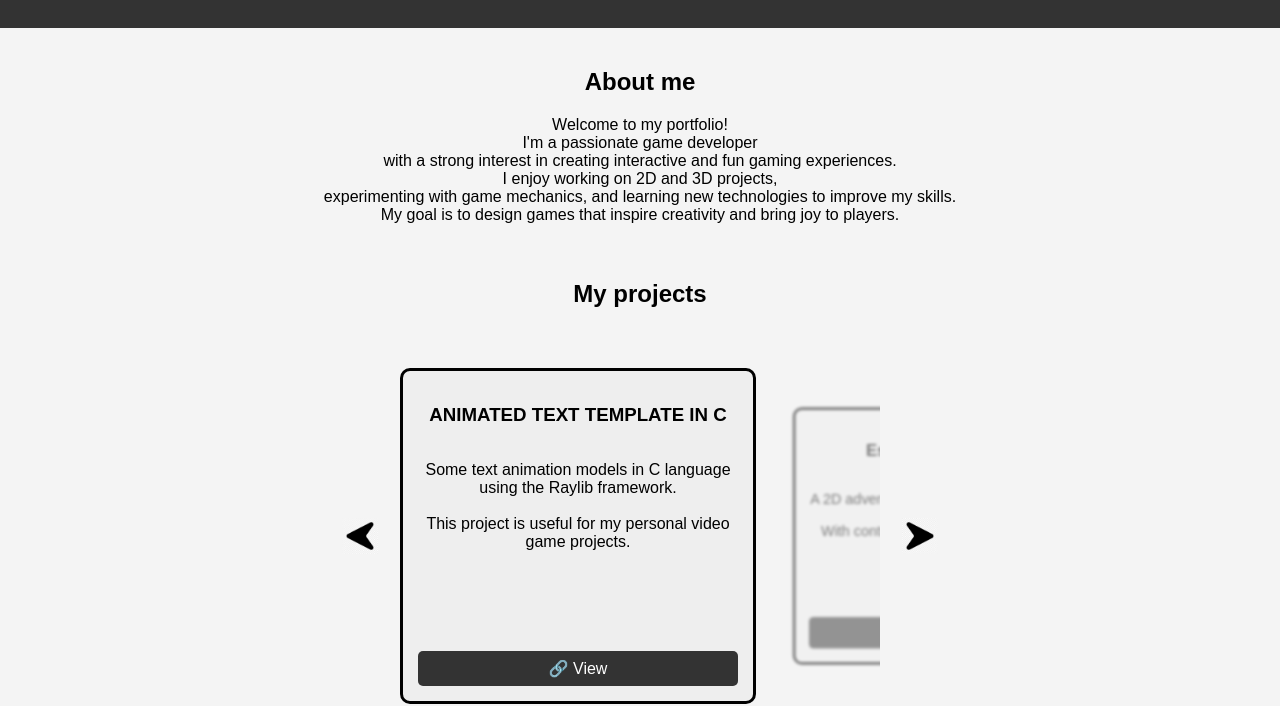
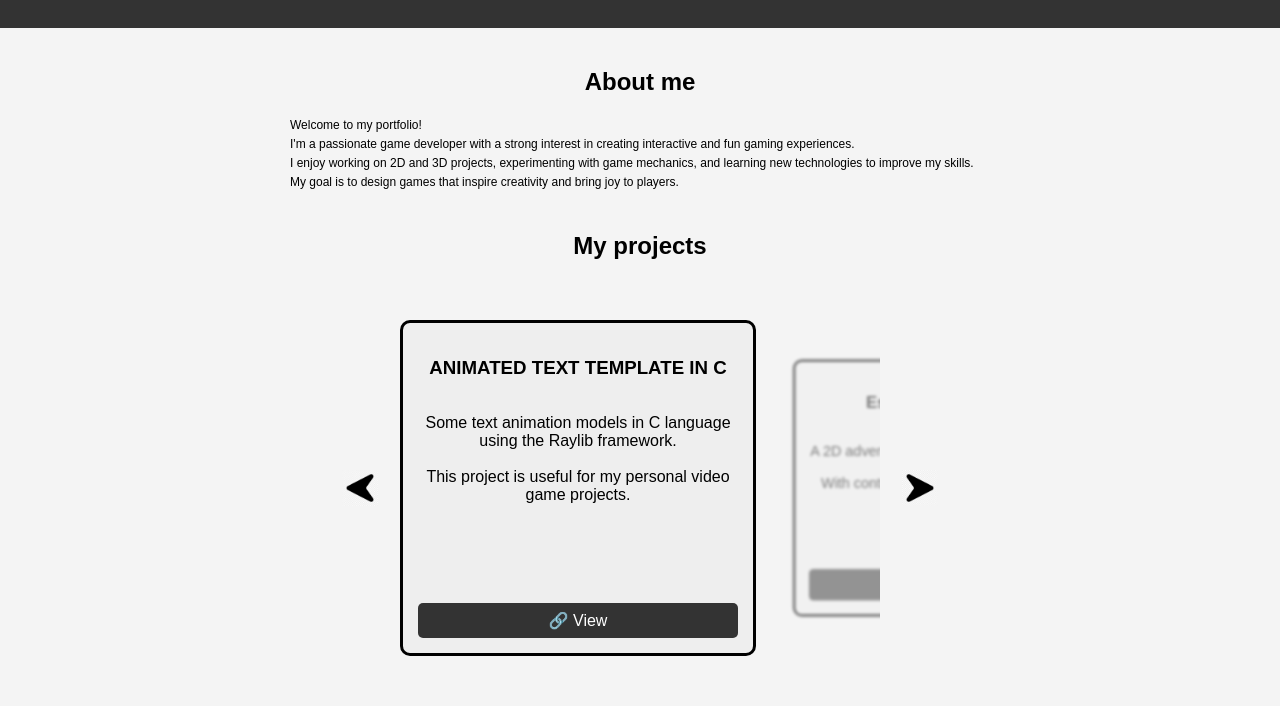
Before and after one commit to Luca-coder07/PORTFOLIO, a plain HTML site: page index.html in a window 1280 px wide. Shown: the part 116-822 px from the top of the page. Drawn offline with Linux system fonts and the light colour scheme.

Commit message:
improved langage and links

```diff
--- a/index.html
+++ b/index.html
@@ -29,8 +29,8 @@
 		<main>
 	    <section id="about">
 		<h2>About me</h2>
-		<p>Welcome to my portfolio!<br>I'm a passionate game developer<br>with a strong interest in creating interactive and fun gaming experiences.
-<br>I enjoy working on 2D and 3D projects,<br>experimenting with game mechanics, and learning new technologies to improve my skills.
+		<p class="article">Welcome to my portfolio!<br>I'm a passionate game developer with a strong interest in creating interactive and fun gaming experiences.
+<br>I enjoy working on 2D and 3D projects, experimenting with game mechanics, and learning new technologies to improve my skills.
 <br>My goal is to design games that inspire creativity and bring joy to players.</p>
 	    </section>
 
--- a/styles/styles.css
+++ b/styles/styles.css
@@ -49,6 +49,15 @@ nav ul li a:focus {
 section {
 	padding: 20px;
 	text-align: center;
+}
+
+.article {
+	text-align: justify;
+    line-height: 1.6;
+    text-justify: inter-word;
+    max-width: 700px;
+    margin: 0 auto;
+    font-size: 12px;
 }
 
 #project-title {
```
